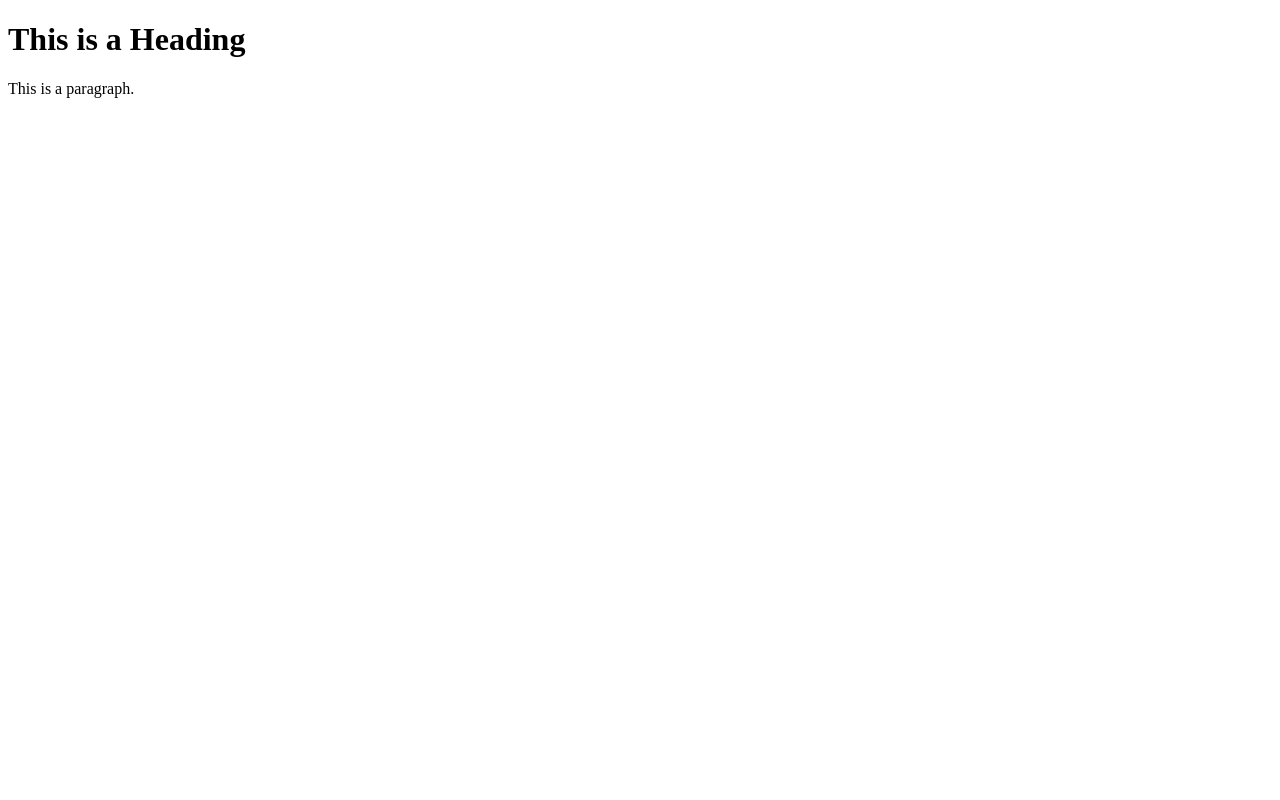
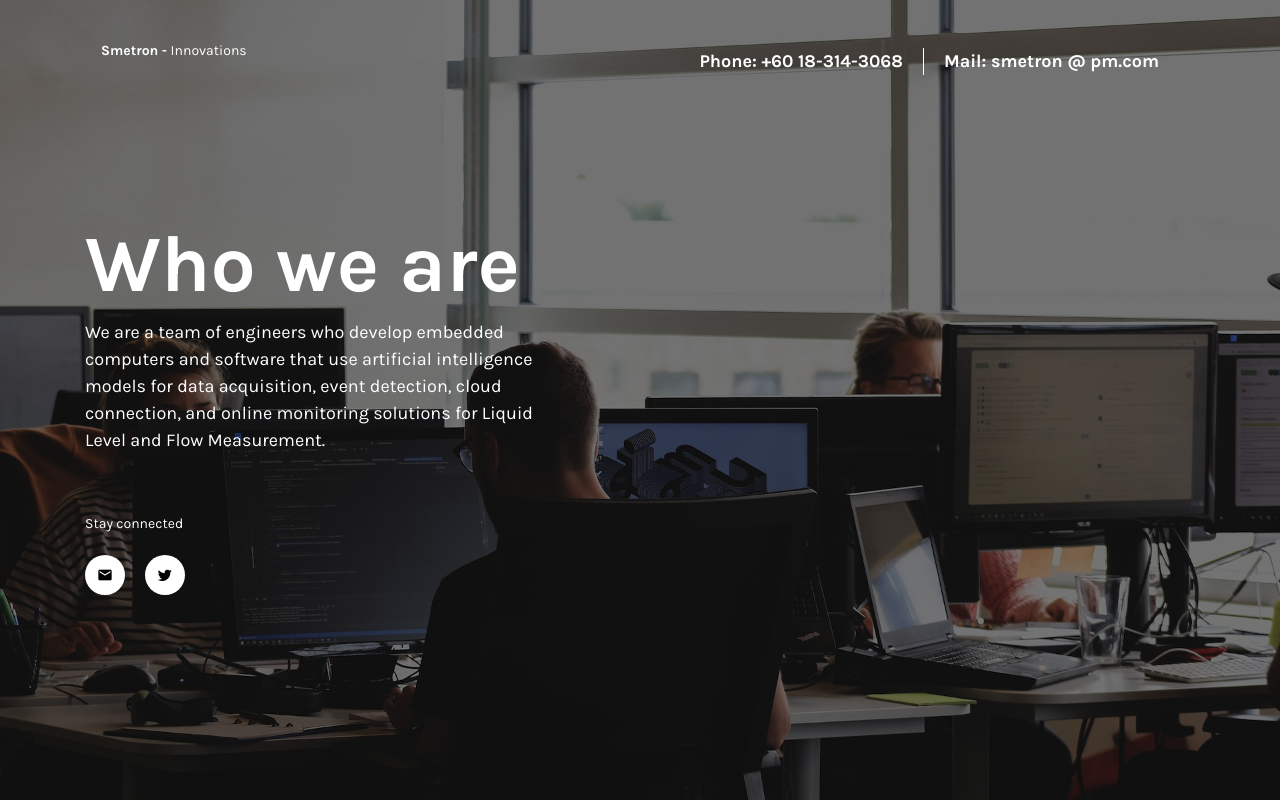
Before and after one commit to smetron/smetron.github.io, a website: page index.html in a window 1280 px wide. Drawn offline with nearby package versions, Linux system fonts and the light colour scheme.

Commit message:
Added basic home page

```diff
--- /dev/null
+++ b/assets/scss/bd-coming-soon.scss
@@ -0,0 +1,90 @@
+body {
+    font-family: 'Karla', sans-serif;
+    background-image: url("../images/bg.jpg");
+    background-size: cover;
+    background-repeat: no-repeat;
+    background-position: center;
+    color: #ffffff;
+    padding-bottom: 75px;
+
+    @media (min-width: 768px) {
+        padding-bottom: 110px;
+    }
+}
+.navbar-brand {
+    margin-right: 0;
+
+    img {
+        height: 21px;
+    }
+}
+.navbar-dark {
+    padding-top: 35px;
+    padding-bottom: 35px;
+    .navbar-text {
+        color: #ffffff;
+        opacity: 1;
+        padding: 0 20px;
+        border-right: 1px solid #ffffff;
+        font-size: 18px;
+        font-weight: bold;
+        text-align: center;
+
+        &:last-child {
+            border-right: 0;
+        }
+    }
+
+    @media (max-width: 767px) {
+        padding-bottom: 0;
+    }
+}
+.page-title {
+    font-size: 80px;
+    font-weight: bold;
+    margin-bottom: 6px;
+
+    @media (max-width: 767px) {
+        font-size: 35px;
+        margin-bottom: 14px;
+    }
+}
+.page-description {
+    max-width: 465px;
+    font-size: 18px;
+    margin-bottom: 59px;
+
+    @media (max-width: 767px) {
+        font-size: 14px;
+    }
+}
+
+p {
+    font-size: 14px;
+    margin-bottom: 21px;
+}
+
+.footer-social-links {
+    .social-link {
+        display: inline-block;
+        text-align: center;
+        line-height: 40px;
+        width: 40px;
+        height: 40px;
+        border-radius: 50%;
+        background-color: #ffffff;
+        color: #000000;
+        margin-right: 16px;
+        transition: all 0.3s ease-in-out;
+
+        &:last-child {
+            margin-right: 0;
+        }
+
+        &:hover {
+            text-decoration: none;
+            background-color: #000000;
+            color: #ffffff;
+        }
+    }
+}
--- /dev/null
+++ b/gulpfile.js
@@ -0,0 +1,39 @@
+//Import
+
+const gulp = require('gulp');
+const sass = require('gulp-sass');
+const sourceMaps = require('gulp-sourcemaps');
+const autoprefixer = require('gulp-autoprefixer');
+const browserSync = require('browser-sync');
+
+//SCSS
+
+function style() {
+    return gulp.src('./assets/scss/*.scss')
+    .pipe(sourceMaps.init())
+    .pipe(sass().on('error', sass.logError))
+    .pipe(autoprefixer())
+    .pipe(sourceMaps.write('./'))
+    .pipe(gulp.dest('./assets/css'))
+    .pipe(browserSync.stream());
+}
+
+//Serve and watch
+
+function watch() {
+    browserSync.init({
+        server: {
+            baseDir: './',
+        },
+        startPath: './index.html',
+        ghostMode: false,
+        notify: false
+    });
+    gulp.watch('./assets/scss/*.scss', style);
+    gulp.watch('./*.html').on('change', browserSync.reload);
+    gulp.watch('./assets/js/*.js').on('change', browserSync.reload);
+
+}
+
+exports.style = style;
+exports.watch = watch;
--- a/index.html
+++ b/index.html
@@ -1,12 +1,45 @@
 <!DOCTYPE html>
-<html>
+<html lang="en">
+
 <head>
-<title>Page Title</title>
+    <meta charset="UTF-8">
+    <meta name="viewport" content="width=device-width, initial-scale=1.0">
+    <meta http-equiv="X-UA-Compatible" content="ie=edge">
+    <title>Smetron - Building Intelligent Products</title>
+    <link href="https://fonts.googleapis.com/css?family=Karla:400,700&display=swap" rel="stylesheet">
+    <link rel="stylesheet" href="https://cdn.materialdesignicons.com/4.8.95/css/materialdesignicons.min.css">
+    <link rel="stylesheet" href="https://stackpath.bootstrapcdn.com/bootstrap/4.4.1/css/bootstrap.min.css">
+    <link rel="stylesheet" href="assets/css/bd-coming-soon.css">
 </head>
-<body>
 
-<h1>This is a Heading</h1>
-<p>This is a paragraph.</p>
+<body class="min-vh-100 d-flex flex-column">
 
+    <header>
+        <div class="container">
+            <nav class="navbar navbar-dark bg-transparenet">
+                <a class="navbar-brand" href="#">
+					<p><b>Smetron - </b> Innovations</p>
+                    <!-- <img src="assets/images/logo.svg" alt="logo"> -->
+                </a>
+                <span class="navbar-text ml-auto d-none d-sm-inline-block">Phone: +60 18-314-3068 </span>
+                <span class="navbar-text d-none d-sm-inline-block">Mail: smetron @ pm.com</span>
+            </nav>
+        </div>
+    </header>
+    <main class="my-auto">
+        <div class="container">
+            <h1 class="page-title">Who we are</h1>
+            <p class="page-description">We are a team of engineers who develop embedded computers and software that use artificial intelligence models for data acquisition, event detection, cloud connection, and online monitoring solutions for Liquid Level and Flow Measurement.
+            </p>
+            <p>Stay connected</p>
+            <nav class="footer-social-links">
+                <a href="smetron @ pm.com" class="social-link"><i class="mdi mdi-email"></i></a>
+                <a href="twitter.com/smetron_press" class="social-link"><i class="mdi mdi-twitter"></i></a>
+                <!-- <a href="#!" class="social-link"><i class="mdi mdi-google"></i></a> -->
+                <!-- <a href="#!" class="social-link"><i class="mdi mdi-email"></i></a> -->
+            </nav>
+        </div>
+    </main>
 </body>
+
 </html>
```
Also changed, not shown: package.json (added, +19 -0 lines), assets/css/bd-coming-soon.css (added), assets/images/bg.jpg (added), assets/images/bg_01.jpg (added), assets/images/logo.svg (added), 2 other files.
